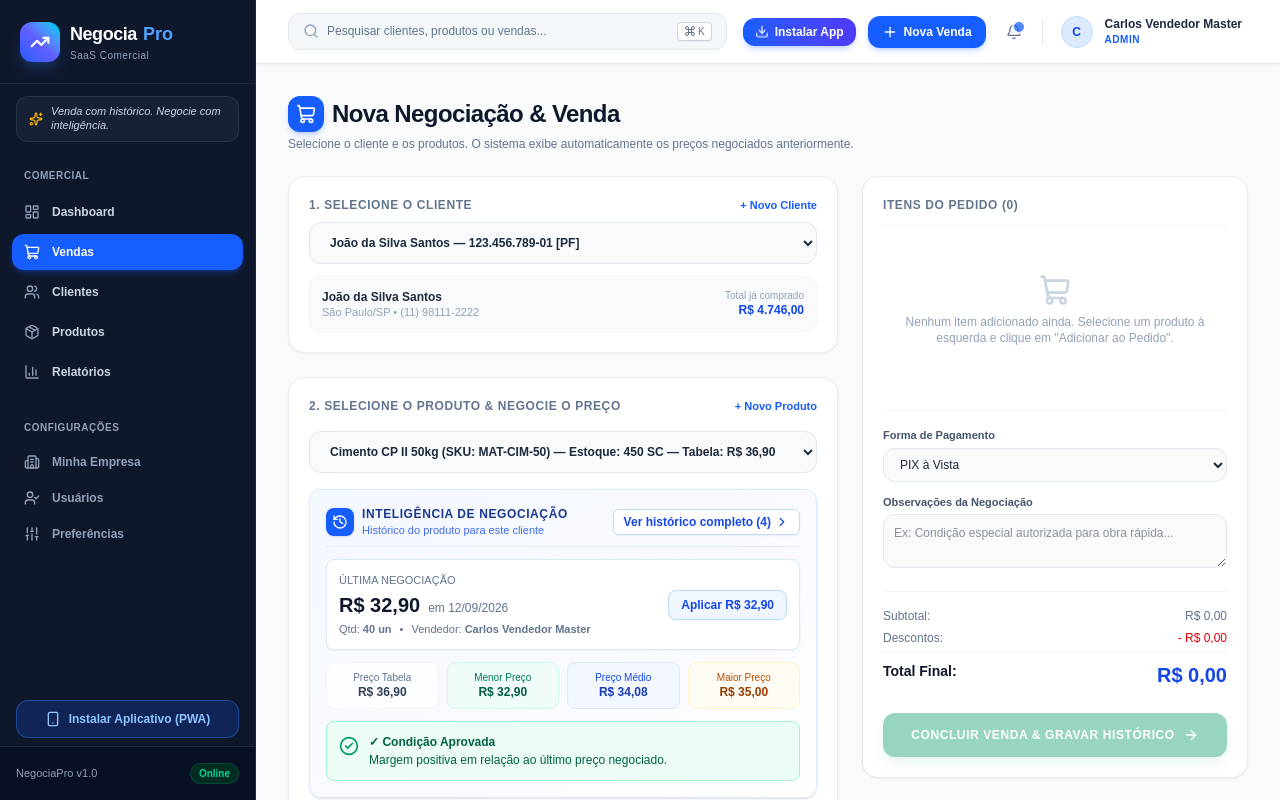
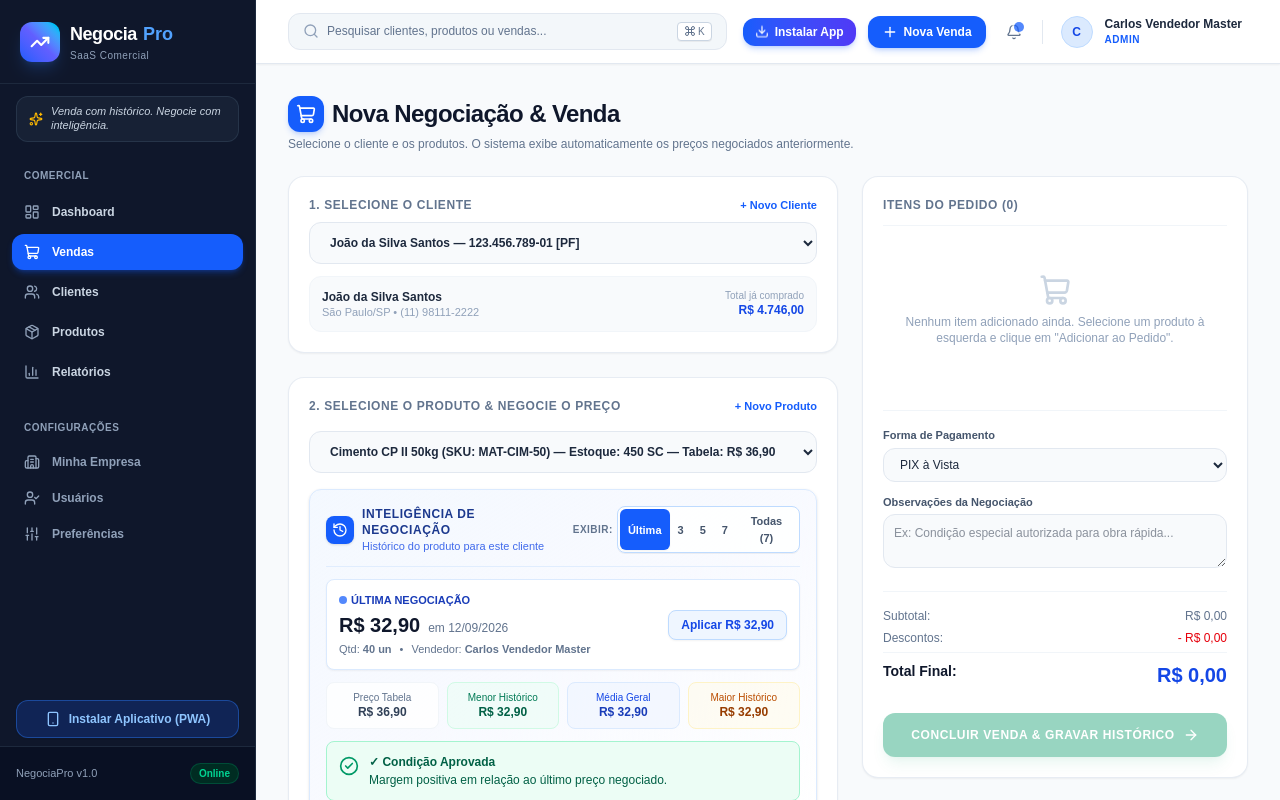
Before and after one commit to Pablix-ors/negociapro, a Next.js app: page /vendas/nova in a window 1280 px wide. Built offline with nearby package versions, Linux system fonts and the light colour scheme.

Commit message:
feat: add CustomerProductPriceHistory component and mock data

```diff
--- a/src/components/sales/CustomerProductPriceHistory.tsx
+++ b/src/components/sales/CustomerProductPriceHistory.tsx
@@ -23,11 +23,26 @@ export default function CustomerProductPriceHistory({
 }: CustomerProductPriceHistoryProps) {
   const { getPriceHistory } = useData();
   const [showFullHistoryModal, setShowFullHistoryModal] = useState(false);
+  const [viewLimit, setViewLimit] = useState<'1' | '3' | '5' | '7' | 'all'>('1');
 
   if (!customerId || !productId) return null;
 
   const historyData = getPriceHistory(customerId, productId);
-  const hasHistory = historyData.history && historyData.history.length > 0;
+  const fullHistory = historyData.history || [];
+  const hasHistory = fullHistory.length > 0;
+
+  // Filtragem conforme personalização do usuário: 1, 3, 5, 7 ou Todas
+  const limitNumber = viewLimit === 'all' ? fullHistory.length : parseInt(viewLimit, 10);
+  const displayedHistory = fullHistory.slice(0, limitNumber);
+
+  // Estatísticas calculadas dinamicamente com base nas vendas exibidas
+  const displayedPrices = displayedHistory.map((h) => h.final_unit_price);
+  const dynamicMinPrice = displayedPrices.length > 0 ? Math.min(...displayedPrices) : historyData.min_price;
+  const dynamicMaxPrice = displayedPrices.length > 0 ? Math.max(...displayedPrices) : historyData.max_price;
+  const dynamicAvgPrice =
+    displayedPrices.length > 0
+      ? displayedPrices.reduce((acc, p) => acc + p, 0) / displayedPrices.length
+      : historyData.avg_price;
 
   // Análise comparativa se houver preço proposto
   let priceAlert: {
@@ -60,7 +75,7 @@ export default function CustomerProductPriceHistory({
   return (
     <div className="mt-3 rounded-xl border border-blue-100 bg-gradient-to-br from-blue-50/70 via-indigo-50/40 to-white p-4 shadow-sm transition-all duration-200">
       {/* Cabeçalho do Card */}
-      <div className="flex items-center justify-between pb-2 border-b border-blue-100/80">
+      <div className="flex flex-col sm:flex-row sm:items-center sm:justify-between pb-3 border-b border-blue-100/80 gap-2">
         <div className="flex items-center space-x-2">
           <div className="p-1.5 bg-blue-600 text-white rounded-lg shadow-sm">
             <History className="w-4 h-4" />
@@ -75,15 +90,75 @@ export default function CustomerProductPriceHistory({
           </div>
         </div>
 
+        {/* Seletor Rápido: Última, 3, 5, 7 ou Todas */}
         {hasHistory && (
+          <div className="flex items-center space-x-1.5 self-start sm:self-auto">
+            <span className="text-[10px] font-bold text-slate-500 uppercase tracking-wider mr-1">
+              Exibir:
+            </span>
+            <div className="inline-flex rounded-lg bg-white/90 p-0.5 border border-blue-200 shadow-2xs text-[11px] font-semibold text-slate-600">
               <button
                 type="button"
-            onClick={() => setShowFullHistoryModal(true)}
-            className="inline-flex items-center text-xs font-semibold text-blue-700 hover:text-blue-900 bg-white hover:bg-blue-100/60 px-2.5 py-1 rounded-md border border-blue-200 transition-colors shadow-xs"
+                onClick={() => setViewLimit('1')}
+                title="Ver última venda"
+                className={`px-2 py-1 rounded-md transition-all ${
+                  viewLimit === '1'
+                    ? 'bg-blue-600 text-white shadow-xs font-bold'
+                    : 'hover:text-blue-700 hover:bg-blue-50/60'
+                }`}
               >
-            Ver histórico completo ({historyData.history.length})
-            <ChevronRight className="w-3.5 h-3.5 ml-1" />
+                Última
               </button>
+              <button
+                type="button"
+                onClick={() => setViewLimit('3')}
+                title="Ver últimas 3 vendas"
+                className={`px-2 py-1 rounded-md transition-all ${
+                  viewLimit === '3'
+                    ? 'bg-blue-600 text-white shadow-xs font-bold'
+                    : 'hover:text-blue-700 hover:bg-blue-50/60'
+                }`}
+              >
+                3
+              </button>
+              <button
+                type="button"
+                onClick={() => setViewLimit('5')}
+                title="Ver últimas 5 vendas"
+                className={`px-2 py-1 rounded-md transition-all ${
+                  viewLimit === '5'
+                    ? 'bg-blue-600 text-white shadow-xs font-bold'
+                    : 'hover:text-blue-700 hover:bg-blue-50/60'
+                }`}
+              >
+                5
+              </button>
+              <button
+                type="button"
+                onClick={() => setViewLimit('7')}
+                title="Ver últimas 7 vendas"
+                className={`px-2 py-1 rounded-md transition-all ${
+                  viewLimit === '7'
+                    ? 'bg-blue-600 text-white shadow-xs font-bold'
+                    : 'hover:text-blue-700 hover:bg-blue-50/60'
+                }`}
+              >
+                7
+              </button>
+              <button
+                type="button"
+                onClick={() => setViewLimit('all')}
+                title="Ver todas as vendas"
+                className={`px-2 py-1 rounded-md transition-all ${
+                  viewLimit === 'all'
+                    ? 'bg-blue-600 text-white shadow-xs font-bold'
+                    : 'hover:text-blue-700 hover:bg-blue-50/60'
+                }`}
+              >
+                Todas ({fullHistory.length})
+              </button>
+            </div>
+          </div>
         )}
       </div>
 
@@ -101,10 +176,12 @@ export default function CustomerProductPriceHistory({
         </div>
       ) : (
         <div className="mt-3 space-y-3">
-          {/* Card Destaque: Último Preço */}
+          {/* MODO 1: Exibindo Apenas a Última Venda */}
+          {viewLimit === '1' && (
             <div className="flex flex-wrap items-center justify-between gap-3 bg-white p-3 rounded-lg border border-blue-100 shadow-xs">
               <div>
-              <span className="text-[11px] font-medium text-slate-500 block">
+                <span className="text-[11px] font-bold text-blue-800 flex items-center gap-1">
+                  <span className="w-2 h-2 rounded-full bg-blue-600 animate-pulse"></span>
                   ÚLTIMA NEGOCIAÇÃO
                 </span>
                 <div className="flex items-baseline space-x-2 mt-0.5">
@@ -132,24 +209,100 @@ export default function CustomerProductPriceHistory({
                 </button>
               )}
             </div>
+          )}
 
-          {/* Grid de Estatísticas Rápidas */}
+          {/* MODO 2: Exibindo Lista de Vendas (3, 5, 7 ou Todas) */}
+          {viewLimit !== '1' && (
+            <div className="bg-white rounded-xl border border-blue-100 shadow-xs overflow-hidden">
+              <div className="px-3 py-2 bg-slate-50/90 border-b border-slate-100 flex items-center justify-between text-xs">
+                <span className="font-bold text-slate-700">
+                  {viewLimit === 'all'
+                    ? `Todas as ${displayedHistory.length} negociações anteriores`
+                    : `Últimas ${displayedHistory.length} negociações anteriores`}
+                </span>
+                <span className="text-[11px] text-slate-400">
+                  Clique em &quot;Aplicar&quot; para puxar qualquer preço ao pedido
+                </span>
+              </div>
+
+              <div className="divide-y divide-slate-100 max-h-56 overflow-y-auto">
+                {displayedHistory.map((item, idx) => (
+                  <div
+                    key={item.id || idx}
+                    className="p-2.5 flex items-center justify-between hover:bg-blue-50/40 transition-colors text-xs"
+                  >
+                    <div className="flex items-center space-x-2.5">
+                      <span className="w-5 h-5 rounded-full bg-blue-100 font-bold text-[10px] text-blue-800 flex items-center justify-center shrink-0">
+                        #{idx + 1}
+                      </span>
+                      <div>
+                        <div className="flex items-center space-x-2">
+                          <span className="font-black text-slate-900">
+                            {formatCurrency(item.final_unit_price)}
+                          </span>
+                          {idx === 0 && (
+                            <span className="text-[9px] font-bold px-1.5 py-0.5 rounded-full bg-blue-100 text-blue-800">
+                              Última
+                            </span>
+                          )}
+                        </div>
+                        <div className="text-[11px] text-slate-400 flex items-center space-x-1.5 mt-0.5">
+                          <span>{formatDate(item.negotiation_date)}</span>
+                          <span>•</span>
+                          <span>{item.quantity} un</span>
+                          {item.notes && (
+                            <>
+                              <span>•</span>
+                              <span className="italic truncate max-w-[150px]">{item.notes}</span>
+                            </>
+                          )}
+                        </div>
+                      </div>
+                    </div>
+
+                    <div className="flex items-center space-x-2">
+                      <span className="text-[11px] text-slate-500 hidden sm:inline">
+                        {item.seller_name || 'Vendedor'}
+                      </span>
+                      {onApplyPrice && (
+                        <button
+                          type="button"
+                          onClick={() => onApplyPrice(item.final_unit_price)}
+                          className="px-2.5 py-1 bg-blue-50 text-blue-700 hover:bg-blue-600 hover:text-white border border-blue-200 rounded-md font-semibold text-[11px] transition-all"
+                        >
+                          Aplicar
+                        </button>
+                      )}
+                    </div>
+                  </div>
+                ))}
+              </div>
+            </div>
+          )}
+
+          {/* Grid de Estatísticas Rápidas (recalculadas dinamicamente com base nas vendas selecionadas) */}
           <div className="grid grid-cols-4 gap-2 text-center text-xs">
             <div className="bg-white/80 p-2 rounded-lg border border-slate-100">
               <span className="text-[10px] text-slate-500 block font-medium">Preço Tabela</span>
               <span className="font-bold text-slate-700">{formatCurrency(currentProduct.selling_price)}</span>
             </div>
             <div className="bg-emerald-50/60 p-2 rounded-lg border border-emerald-100">
-              <span className="text-[10px] text-emerald-700 block font-medium">Menor Preço</span>
-              <span className="font-bold text-emerald-800">{formatCurrency(historyData.min_price)}</span>
+              <span className="text-[10px] text-emerald-700 block font-medium">
+                {viewLimit === '1' ? 'Menor Histórico' : `Menor (${displayedHistory.length})`}
+              </span>
+              <span className="font-bold text-emerald-800">{formatCurrency(dynamicMinPrice)}</span>
             </div>
             <div className="bg-blue-50/60 p-2 rounded-lg border border-blue-100">
-              <span className="text-[10px] text-blue-700 block font-medium">Preço Médio</span>
-              <span className="font-bold text-blue-800">{formatCurrency(historyData.avg_price)}</span>
+              <span className="text-[10px] text-blue-700 block font-medium">
+                {viewLimit === '1' ? 'Média Geral' : `Média (${displayedHistory.length})`}
+              </span>
+              <span className="font-bold text-blue-800">{formatCurrency(dynamicAvgPrice)}</span>
             </div>
             <div className="bg-amber-50/60 p-2 rounded-lg border border-amber-100">
-              <span className="text-[10px] text-amber-700 block font-medium">Maior Preço</span>
-              <span className="font-bold text-amber-800">{formatCurrency(historyData.max_price)}</span>
+              <span className="text-[10px] text-amber-700 block font-medium">
+                {viewLimit === '1' ? 'Maior Histórico' : `Maior (${displayedHistory.length})`}
+              </span>
+              <span className="font-bold text-amber-800">{formatCurrency(dynamicMaxPrice)}</span>
             </div>
           </div>
         </div>
--- a/src/lib/mockData.ts
+++ b/src/lib/mockData.ts
@@ -489,6 +489,48 @@ export const DEMO_PRICE_HISTORY_MAP: Record<string, PriceHistorySummary> = {
         negotiation_date: '2026-07-22T09:20:00Z',
         notes: 'Campanha de inverno',
       },
+      {
+        id: 'hist-4b',
+        company_id: DEMO_COMPANY.id,
+        customer_id: 'cust-01',
+        product_id: 'prod-01',
+        seller_name: 'Carlos Vendedor Master',
+        quantity: 25,
+        unit_price: 36.90,
+        discount: 2.00,
+        final_unit_price: 34.90,
+        total_price: 872.50,
+        negotiation_date: '2026-06-15T11:10:00Z',
+        notes: 'Início de fundação',
+      },
+      {
+        id: 'hist-4c',
+        company_id: DEMO_COMPANY.id,
+        customer_id: 'cust-01',
+        product_id: 'prod-01',
+        seller_name: 'Carlos Vendedor Master',
+        quantity: 60,
+        unit_price: 36.90,
+        discount: 3.50,
+        final_unit_price: 33.40,
+        total_price: 2004.00,
+        negotiation_date: '2026-05-20T15:00:00Z',
+        notes: 'Pedido volume obra comercial',
+      },
+      {
+        id: 'hist-4d',
+        company_id: DEMO_COMPANY.id,
+        customer_id: 'cust-01',
+        product_id: 'prod-01',
+        seller_name: 'Carlos Vendedor Master',
+        quantity: 15,
+        unit_price: 36.90,
+        discount: 1.00,
+        final_unit_price: 35.90,
+        total_price: 538.50,
+        negotiation_date: '2026-04-10T08:30:00Z',
+        notes: 'Primeira cotação teste',
+      },
     ],
   },
   // Empresa ABC (cust-07) + Furadeira (prod-05)
```
Lines whose indentation alone changed are shown as unchanged.
